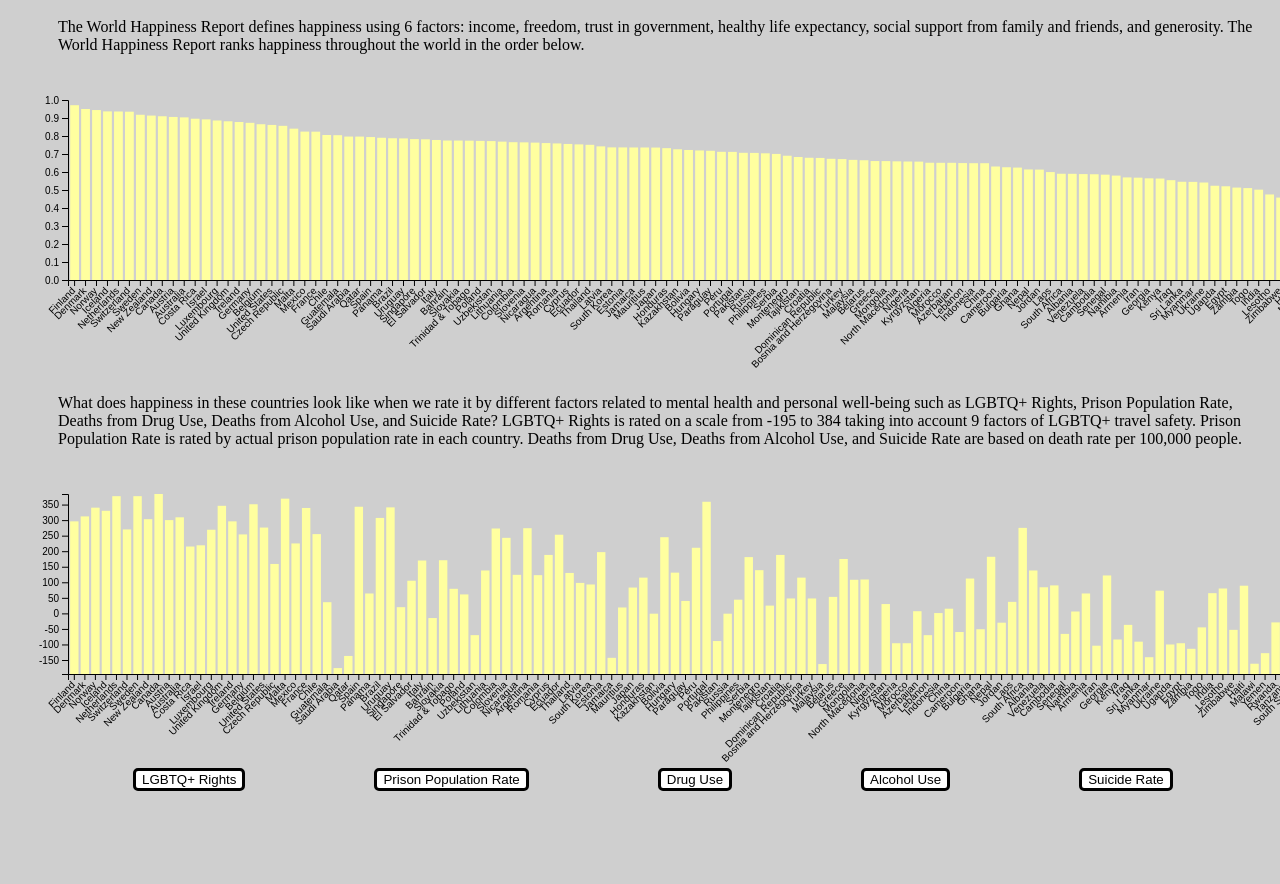
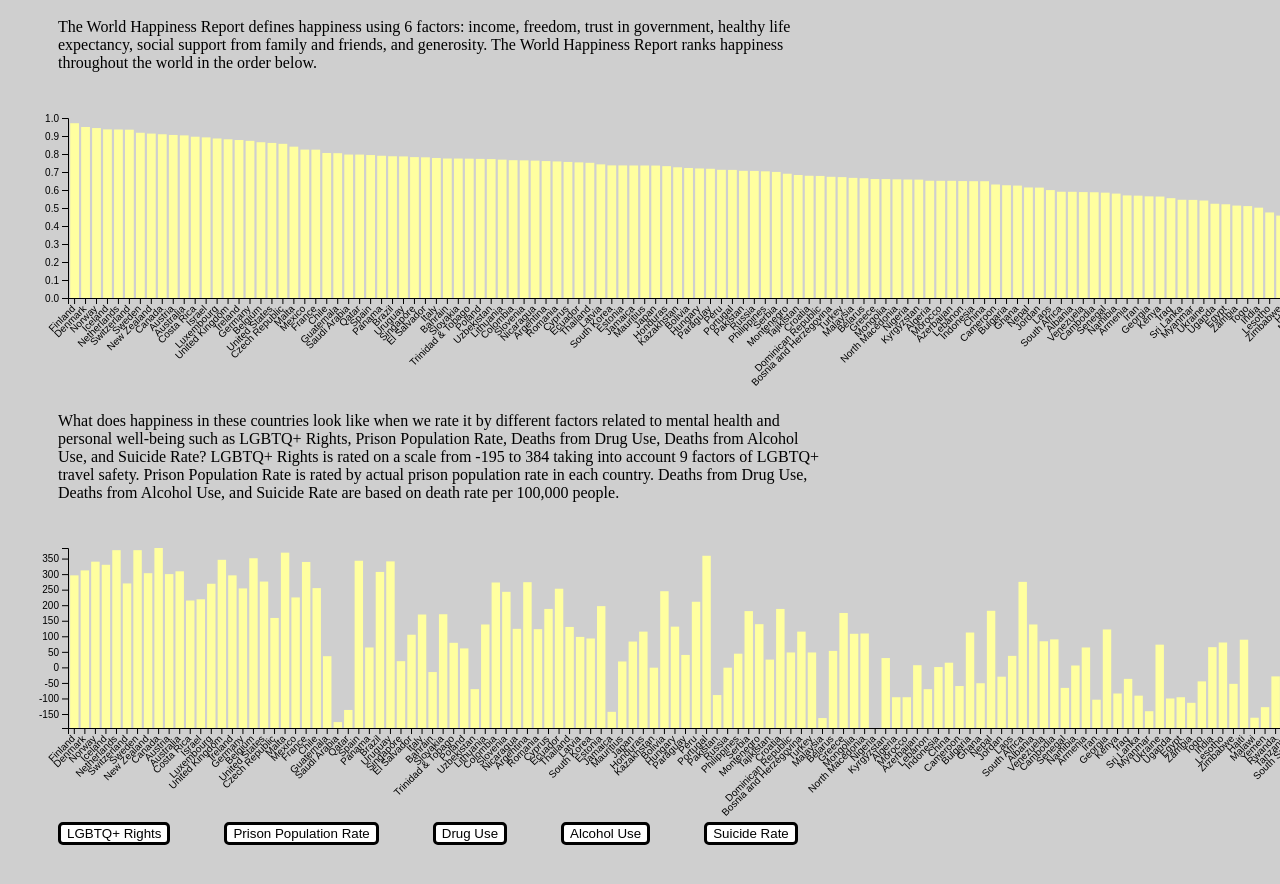
Before and after one commit to isabelstoddart/What-Defines-Happiness, a plain HTML site: page index.html in a window 1280 px wide. Shown: the part 60-944 px from the top of the page. Before the commit the page ends 899 px from the top, so only its background shows below. Drawn offline with nearby package versions, Linux system fonts and the light colour scheme.

Commit message:
Update index.html

```diff
--- a/index.html
+++ b/index.html
@@ -29,6 +29,7 @@
     p{
         margin-top:20px;
         margin-left: 50px;
+        margin-right: 450px;
     }
 
     h1{
@@ -40,7 +41,7 @@
         background-color: white;
         border-radius: 5px;
         border: 3px solid black;
-        margin-left: 125px;
+        margin-left: 50px;
     }
 
     button:focus{
```
